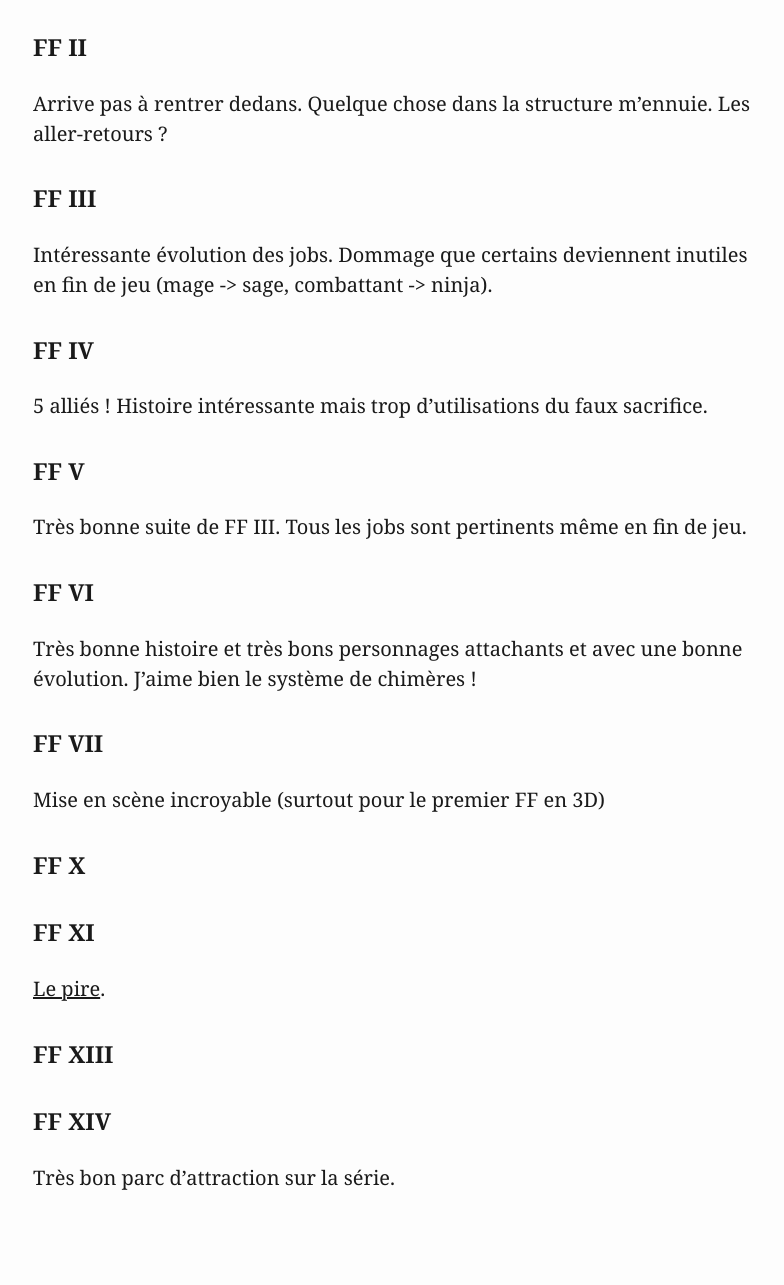
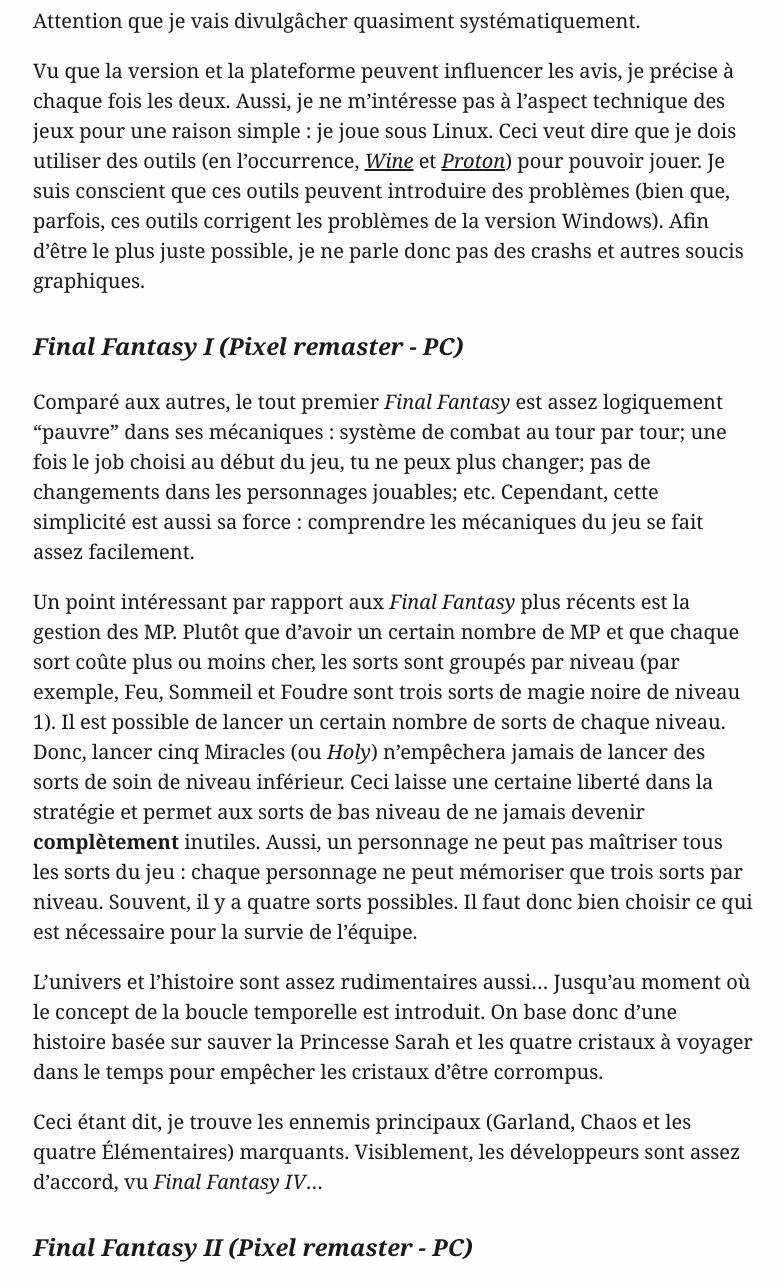
Before and after one commit to DocSkellington/docskellington.github.io, a plain HTML site: page site/fr/games/FF/index.html in a window 1280 px wide. Shown: the part 532-1817 px from the top of the page, without its empty margins (247-1031 px from the left). Before the commit the page ends 1795 px from the top, so only its background shows below. Drawn offline with Linux system fonts and the light colour scheme.

Commit message:
Start of FF descriptions

```diff
--- a/site/fr/games/FF/index.html
+++ b/site/fr/games/FF/index.html
@@ -163,32 +163,118 @@
 <header id="title-block-header">
 <h1 class="title">La série des Final Fantasy</h1>
 </header>
-<h2 id="classement">Classement</h2>
+<p>À la base, je voulais simplement écrire mon ressenti sur <em>Final
+Fantasy XI</em>. Quit à écrire sur un jeu, autant écrire sur tous les
+épisodes principaux de la série, non ? Cette page commence par un bref
+avis sur chaque jeu (sauf le <em>XI</em> qui a droit à sa <a
+href="FFXI/FFXI.html">page dédiée</a>), ensuite je dresse un petit
+classement de la série.</p>
 <h2 id="bref-avis-par-jeu">Bref avis par jeu</h2>
-<h3 id="ff-i">FF I</h3>
-<p>Classique.</p>
-<h3 id="ff-ii">FF II</h3>
-<p>Arrive pas à rentrer dedans. Quelque chose dans la structure
-m’ennuie. Les aller-retours ?</p>
-<h3 id="ff-iii">FF III</h3>
+<p>Attention que je vais divulgâcher quasiment systématiquement.</p>
+<p>Vu que la version et la plateforme peuvent influencer les avis, je
+précise à chaque fois les deux. Aussi, je ne m’intéresse pas à l’aspect
+technique des jeux pour une raison simple : je joue sous Linux. Ceci
+veut dire que je dois utiliser des outils (en l’occurrence, <em><a
+href="https://www.winehq.org/">Wine</a></em> et <em><a
+href="https://github.com/ValveSoftware/Proton/">Proton</a></em>) pour
+pouvoir jouer. Je suis conscient que ces outils peuvent introduire des
+problèmes (bien que, parfois, ces outils corrigent les problèmes de la
+version Windows). Afin d’être le plus juste possible, je ne parle donc
+pas des crashs et autres soucis graphiques.</p>
+<h3 id="final-fantasy-i-pixel-remaster---pc"><em>Final Fantasy I (Pixel
+remaster - PC)</em></h3>
+<p>Comparé aux autres, le tout premier <em>Final Fantasy</em> est assez
+logiquement “pauvre” dans ses mécaniques : système de combat au tour par
+tour; une fois le job choisi au début du jeu, tu ne peux plus changer;
+pas de changements dans les personnages jouables; etc. Cependant, cette
+simplicité est aussi sa force : comprendre les mécaniques du jeu se fait
+assez facilement.</p>
+<p>Un point intéressant par rapport aux <em>Final Fantasy</em> plus
+récents est la gestion des MP. Plutôt que d’avoir un certain nombre de
+MP et que chaque sort coûte plus ou moins cher, les sorts sont groupés
+par niveau (par exemple, Feu, Sommeil et Foudre sont trois sorts de
+magie noire de niveau 1). Il est possible de lancer un certain nombre de
+sorts de chaque niveau. Donc, lancer cinq Miracles (ou <em>Holy</em>)
+n’empêchera jamais de lancer des sorts de soin de niveau inférieur. Ceci
+laisse une certaine liberté dans la stratégie et permet aux sorts de bas
+niveau de ne jamais devenir <strong>complètement</strong> inutiles.
+Aussi, un personnage ne peut pas maîtriser tous les sorts du jeu :
+chaque personnage ne peut mémoriser que trois sorts par niveau. Souvent,
+il y a quatre sorts possibles. Il faut donc bien choisir ce qui est
+nécessaire pour la survie de l’équipe.</p>
+<p>L’univers et l’histoire sont assez rudimentaires aussi… Jusqu’au
+moment où le concept de la boucle temporelle est introduit. On base donc
+d’une histoire basée sur sauver la Princesse Sarah et les quatre
+cristaux à voyager dans le temps pour empêcher les cristaux d’être
+corrompus.</p>
+<p>Ceci étant dit, je trouve les ennemis principaux (Garland, Chaos et
+les quatre Élémentaires) marquants. Visiblement, les développeurs sont
+assez d’accord, vu <em>Final Fantasy IV</em>…</p>
+<h3 id="final-fantasy-ii-pixel-remaster---pc"><em>Final Fantasy II
+(Pixel remaster - PC)</em></h3>
+<p>Je n’arrive pas à rentrer dans ce jeu, ce qui fait que je n’ai jamais
+réussi à le finir. Je ne saurais trop dire ce qui coince pour moi.
+Peut-être que les aller-retours incessants au début du jeu me fatiguent
+?</p>
+<p>Je peux quand même parler du système de gain de niveau qui présente
+un aspect intéressant. En vérité, les personnages n’ont pas de niveau à
+proprement parler. À la place, ils ont, par type d’armes et de sorts, un
+niveau de maîtrise : au plus un personnage utilise une épée à une main,
+meilleur il sera avec ce type d’armes. Cela fait qu’on peut rendre
+chaque personnage polyvalent ou alors les spécialiser dans un domaine
+très précis. De même, les statistiques sont influencées par ce que les
+personnages font : quelqu’un qui utilise beaucoup de magie verra ses MP
+augmenter, tandis que quelqu’un qui se fait souvent taper dessus aura
+plus de HP.</p>
+<h3 id="final-fantasy-iii-pixel-remaster---pc"><em>Final Fantasy III
+(Pixel remaster - PC)</em></h3>
 <p>Intéressante évolution des jobs. Dommage que certains deviennent
 inutiles en fin de jeu (mage -&gt; sage, combattant -&gt; ninja).</p>
-<h3 id="ff-iv">FF IV</h3>
+<h3 id="final-fantasy-iv-pixel-remaster---pc"><em>Final Fantasy IV
+(Pixel remaster - PC)</em></h3>
 <p>5 alliés ! Histoire intéressante mais trop d’utilisations du faux
 sacrifice.</p>
-<h3 id="ff-v">FF V</h3>
+<h3 id="final-fantasy-v-pixel-remaster---pc"><em>Final Fantasy V (Pixel
+remaster - PC)</em></h3>
 <p>Très bonne suite de FF III. Tous les jobs sont pertinents même en fin
 de jeu.</p>
-<h3 id="ff-vi">FF VI</h3>
+<h3 id="final-fantasy-vi-pixel-remaster---pc"><em>Final Fantasy VI
+(Pixel remaster - PC)</em></h3>
 <p>Très bonne histoire et très bons personnages attachants et avec une
 bonne évolution. J’aime bien le système de chimères !</p>
-<h3 id="ff-vii">FF VII</h3>
+<h3 id="final-fantasy-vii-original---pc"><em>Final Fantasy VII (Original
+- PC)</em></h3>
 <p>Mise en scène incroyable (surtout pour le premier FF en 3D)</p>
-<h3 id="ff-x">FF X</h3>
-<h3 id="ff-xi">FF XI</h3>
-<p><a href="FFXI/FFXI.html">Le pire</a>.</p>
-<h3 id="ff-xiii">FF XIII</h3>
-<h3 id="ff-xiv">FF XIV</h3>
+<h3 id="final-fantasy-vii-remake-ps4"><em>Final Fantasy VII Remake
+(PS4)</em></h3>
+<h3 id="final-fantasy-viii-remastered---pc"><em>Final Fantasy VIII
+(Remastered - PC)</em></h3>
+<p>Pas encore fait.</p>
+<h3 id="final-fantasy-ix-switch"><em>Final Fantasy IX (Switch)</em></h3>
+<h3 id="final-fantasy-x-hd---pc"><em>Final Fantasy X (HD - PC)</em></h3>
+<p>&lt;3</p>
+<h3 id="final-fantasy-xi-pc"><em>Final Fantasy XI (PC)</em></h3>
+<p>À mes yeux, un mauvais jeu et, clairement, le pire de la série. Tous
+les détails sont donnés dans une <a href="FFXI/FFXI.html">page
+dédiée</a>.</p>
+<h3 id="final-fantasy-xii-pc"><em>Final Fantasy XII (PC)</em></h3>
+<h3 id="final-fantasy-xiii-pc"><em>Final Fantasy XIII (PC)</em></h3>
+<p>Caméra pas terrible avec une souris.</p>
+<h3 id="final-fantasy-xiv-a-realm-reborn-pc"><em>Final Fantasy XIV: A
+Realm Reborn (PC)</em></h3>
 <p>Très bon parc d’attraction sur la série.</p>
+<h3 id="final-fantasy-xv-pc"><em>Final Fantasy XV (PC)</em></h3>
+<h3 id="final-fantasy-xvi"><em>Final Fantasy XVI</em></h3>
+<p>J’ai hâte qu’il sorte sur PC. D’ici là, je ne veux rien savoir sur le
+jeu.</p>
+<h2 id="classement">Classement</h2>
+<ol type="1">
+<li><a href="#final-fantasy-v-pixel-remaster---pc">Final Fantasy V</a>
+et <a href="#final-fantasy-x-hd---pc">Final Fantasy X</a>, pour des
+raisons différentes et à la fois similaires.</li>
+<li><a href="#final-fantasy-xiv-a-realm-reborn-pc">Final Fantasy
+XIV</a>.</li>
+<li><a href="#final-fantasy-xiii-pc">Final Fantasy XIII</a>.</li>
+</ol>
 </body>
 </html>
```
Also changed, not shown: site/index.html (+2 -0 lines), 1 other file.
